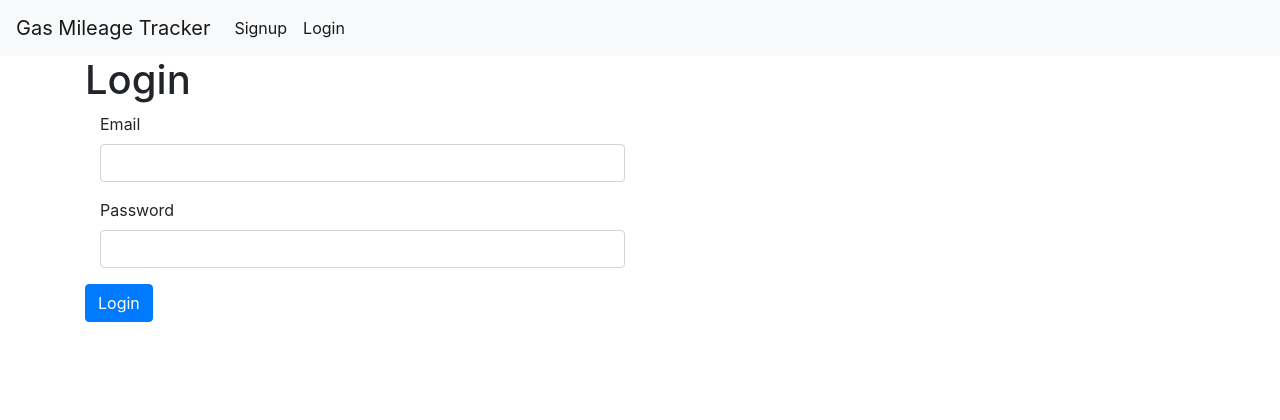
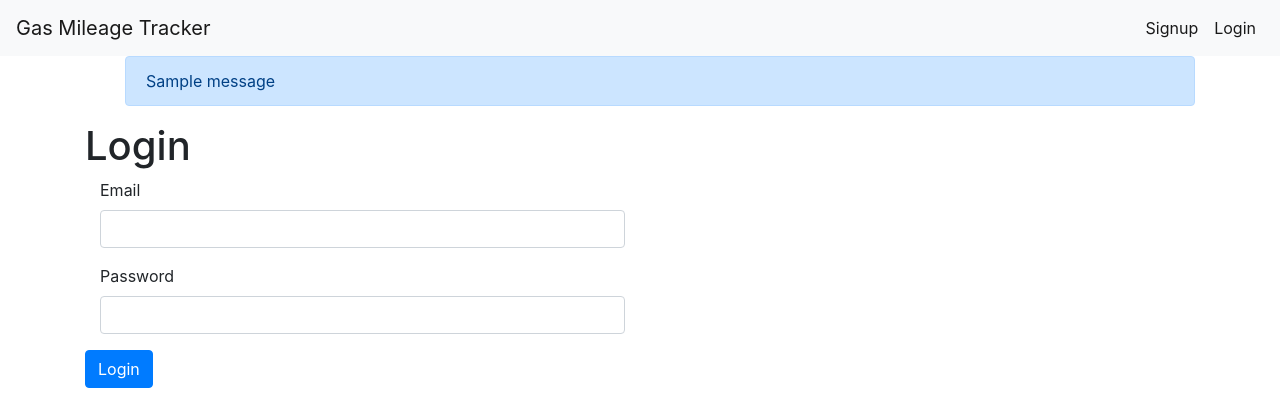
Before and after one commit to ajd33/IS601Fall2020FinalTeamProject, a Flask app: page /home in a window 1280 px wide. Shown: the top 420 px of the page. Run offline with Flask 2, Linux system fonts and the light colour scheme; tables that the repository leaves empty hold one stand-in row (values such as "Sample post"); one stand-in notice (Sample message) is shown; some libraries are stand-ins or nearby versions.

Commit message:
Fix: Fixed login issues and updated UI

```diff
--- a/app/app.py
+++ b/app/app.py
@@ -1,7 +1,7 @@
 from typing import List, Dict
 import simplejson as json
 import mysql.connector
-from flask import Flask, request, Response, redirect, session
+from flask import Flask, request, Response, redirect, session,flash
 from flask import render_template
 
 from flaskext.mysql import MySQL
@@ -86,6 +86,7 @@ def index():
     else:
         return render_template('index.html')
 
+
 @app.route('/view/<int:mileage_id>', methods=['GET'])
 def record_view(mileage_id):
     mileage = db.get_mileage(mileage_id)
@@ -100,8 +101,8 @@ def form_edit_get(mileage_id):
 
 @app.route('/edit/<int:mileage_id>', methods=['POST'])
 def form_update_post(mileage_id):
-    mileage = int(request.form.get('Miles'))/int(request.form.get('Gallons'))
-    inputData = (request.form.get('Gallons'), request.form.get('Miles'), request.form.get('Price'), mileage,mileage_id)
+    mileage = int(request.form.get('Miles')) / int(request.form.get('Gallons'))
+    inputData = (request.form.get('Gallons'), request.form.get('Miles'), request.form.get('Price'), mileage, mileage_id)
     db.update_mileage(inputData)
     return redirect("/home", code=302)
 
@@ -113,9 +114,9 @@ def form_insert_get():
 
 @app.route('/mileage/new', methods=['POST'])
 def form_insert_post():
-    mileage = int(request.form.get('Miles'))/int(request.form.get('Gallons'))
+    mileage = int(request.form.get('Miles')) / int(request.form.get('Gallons'))
     inputData = (
-        request.form.get('Gallons'), request.form.get('Miles'), request.form.get('Price'), session['user_id'],mileage)
+        request.form.get('Gallons'), request.form.get('Miles'), request.form.get('Price'), session['user_id'], mileage)
     db.insert_mileage(inputData)
     return redirect("/home", code=302)
 
@@ -145,13 +146,14 @@ def login_user():
     req = request.form
     password = req.get('password').strip()
     cursor = flask_mysql.get_db().cursor()
-    cursor.execute('SELECT * FROM users WHERE email=%s', req.get('email').strip())
+    cursor.execute('SELECT * FROM users WHERE email=%s and is_verified=1', req.get('email').strip())
     result = cursor.fetchall()
     if len(result) != 0:
         result_pass = result[0]['password_hash']
         if check_password_hash(result_pass, password):
             session['username'] = req.get('email')
             session['user_id'] = result[0]['id']
+            flash('You were successfully logged in')
             return redirect("/home")
         else:
             return render_template("/login.html", message={'text': 'Authentication Failed'})
@@ -165,7 +167,7 @@ def signup():
 
 
 def send_verification(url_token, email):
-    msg = Message('IS601 Final Web Application: Verify Email', recipients=[email])
+    msg = Message('Mileage Tracker: Verify Email', recipients=[email])
     msg.body = 'Thank you for creating an account with IS601 Final Web Application'
     msg.html = ('<h1>Please validate your email by click on the link given below</h1>'
                 'http://127.0.0.1:5000/verify/' + url_token)
@@ -180,6 +182,9 @@ def verify(url_token):
     if len(result) != 0:
         session['username'] = result[0]['email']
         session['user_id'] = result[0]['id']
+        cursor.execute('UPDATE users SET is_verified=%s WHERE email=%s', (1, result[0]['email']))
+        flask_mysql.get_db().commit()
+        flash('You were successfully logged in')
         return redirect('/home')
     else:
         return render_template('index.html')
@@ -194,7 +199,7 @@ def create_user():
         return render_template('signup.html', message={'text': 'Passwords does not match'})
     url_token = secrets.token_urlsafe(16)
     cursor = flask_mysql.get_db().cursor()
-    cursor.execute('SELECT * FROM users WHERE id=%s', req.get('email').strip())
+    cursor.execute('SELECT * FROM users WHERE email=%s', req.get('email').strip())
     result = cursor.fetchall()
     if len(result) != 0:
         return render_template('signup.html', message={'text': 'User already exists'})
@@ -213,6 +218,7 @@ def logout():
     # remove the username from the session if it's there
     session.pop('username', None)
     session.pop('user_id', None)
+    flash('You were successfully logged out')
     return redirect("/")
 
 
--- a/app/templates/base.html
+++ b/app/templates/base.html
@@ -22,7 +22,7 @@
         <span class="navbar-toggler-icon"></span>
     </button>
     <div class="collapse navbar-collapse" id="navbarNav">
-        <ul class="navbar-nav">
+        <ul class="navbar-nav ml-auto">
             {% if 'username' not in session %}
             <li class="nav-item active">
                 <a class="nav-link" href="/signup">Signup<span class="sr-only">(current)</span></a>
@@ -45,6 +45,17 @@
     </div>
 </nav>
 <div class="container">
+    {% with messages = get_flashed_messages() %}
+    {% if messages %}
+    <ul class=flashes>
+        {% for message in messages %}
+        <div class="alert alert-primary" role="alert">
+            {{message}}
+        </div>
+        {% endfor %}
+    </ul>
+    {% endif %}
+    {% endwith %}
     {% block content %}{% endblock %}
 </div>
 <!-- Optional JavaScript; choose one of the two! -->
--- a/app/templates/home.html
+++ b/app/templates/home.html
@@ -1,6 +1,8 @@
 {% extends "base.html" %}
 {% block content %}
 <h2 style="margin-top: 30px">Gas Mileage</h2>
+<a class="btn btn-primary" href="/mileage/new" role="button">Add Mileage</a>
+
 <table class="table" style="margin-top: 30px">
     <thead>
     <tr>
--- a/app/templates/login.html
+++ b/app/templates/login.html
@@ -2,7 +2,9 @@
 {% block content %}
 <h1>Login</h1>
 {% if message %}
-        <h2>{{ message.text }}</h2>
+<div class="alert alert-primary" role="alert">
+    {{message.text}}
+</div>
 {% endif %}
 <form action="/login" method="post">
     <div class="form-group col-md-6">
--- a/app/templates/signup.html
+++ b/app/templates/signup.html
@@ -2,7 +2,9 @@
 {% block content %}
     <h1>Sign Up</h1>
     {% if message %}
-        <h2>{{ message.text }}</h2>
+        <div class="alert alert-warning" role="alert">
+            {{message.text}}
+        </div>
     {% endif %}
 <form action="/signup" method="post">
             <div class="form-group col-md-6">
--- a/app/templates/verify.html
+++ b/app/templates/verify.html
@@ -1,5 +1,8 @@
 {% extends 'base.html' %}
 {% block content %}
-    <h1>A verification email has been sent</h1>
+<div class="alert alert-primary" role="alert">
+    <h2>An verification email has been sent</h2>
+    <p>Please verify the email to activate your account</p>
+</div>
 
 {% endblock %}
```
Lines whose indentation alone changed are shown as unchanged.
